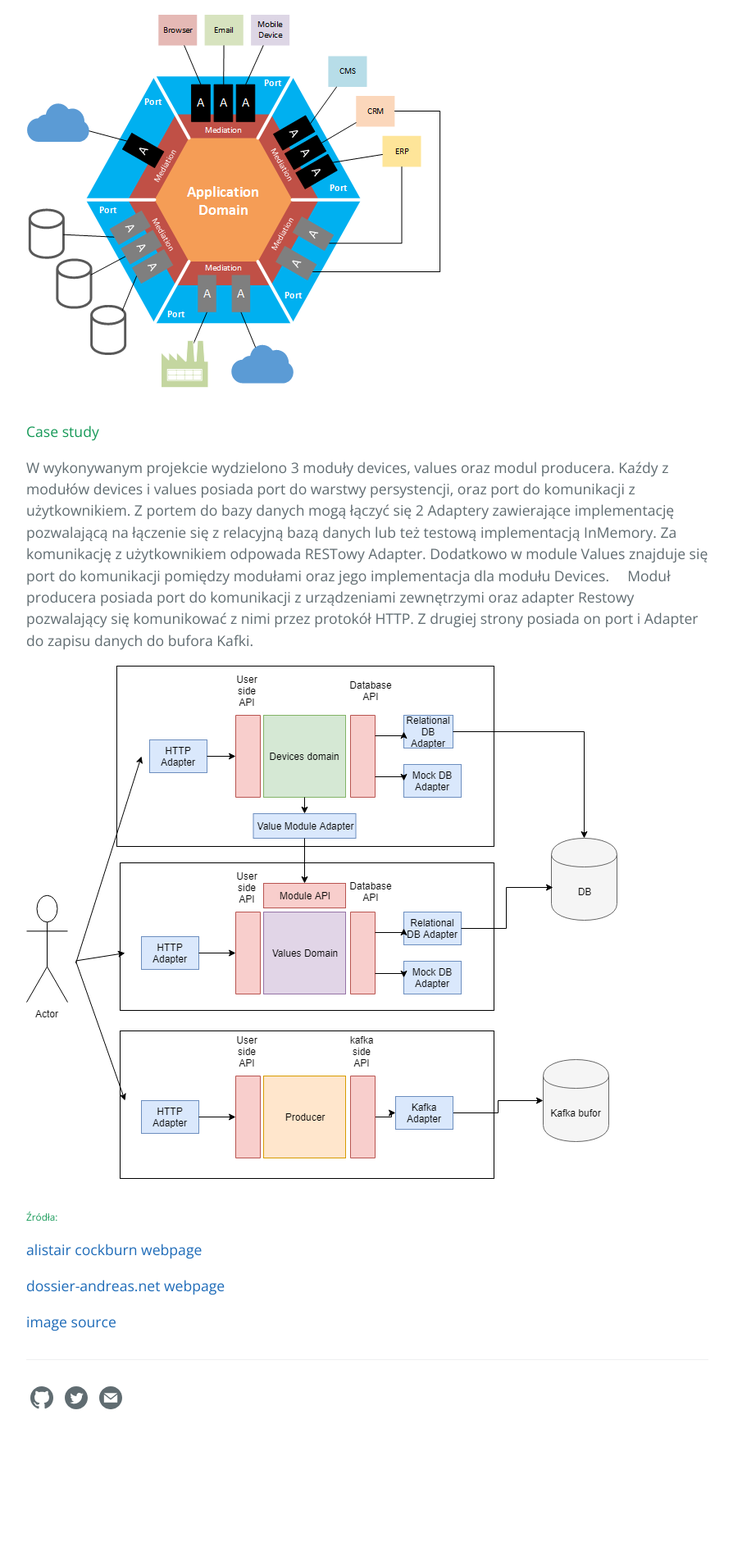
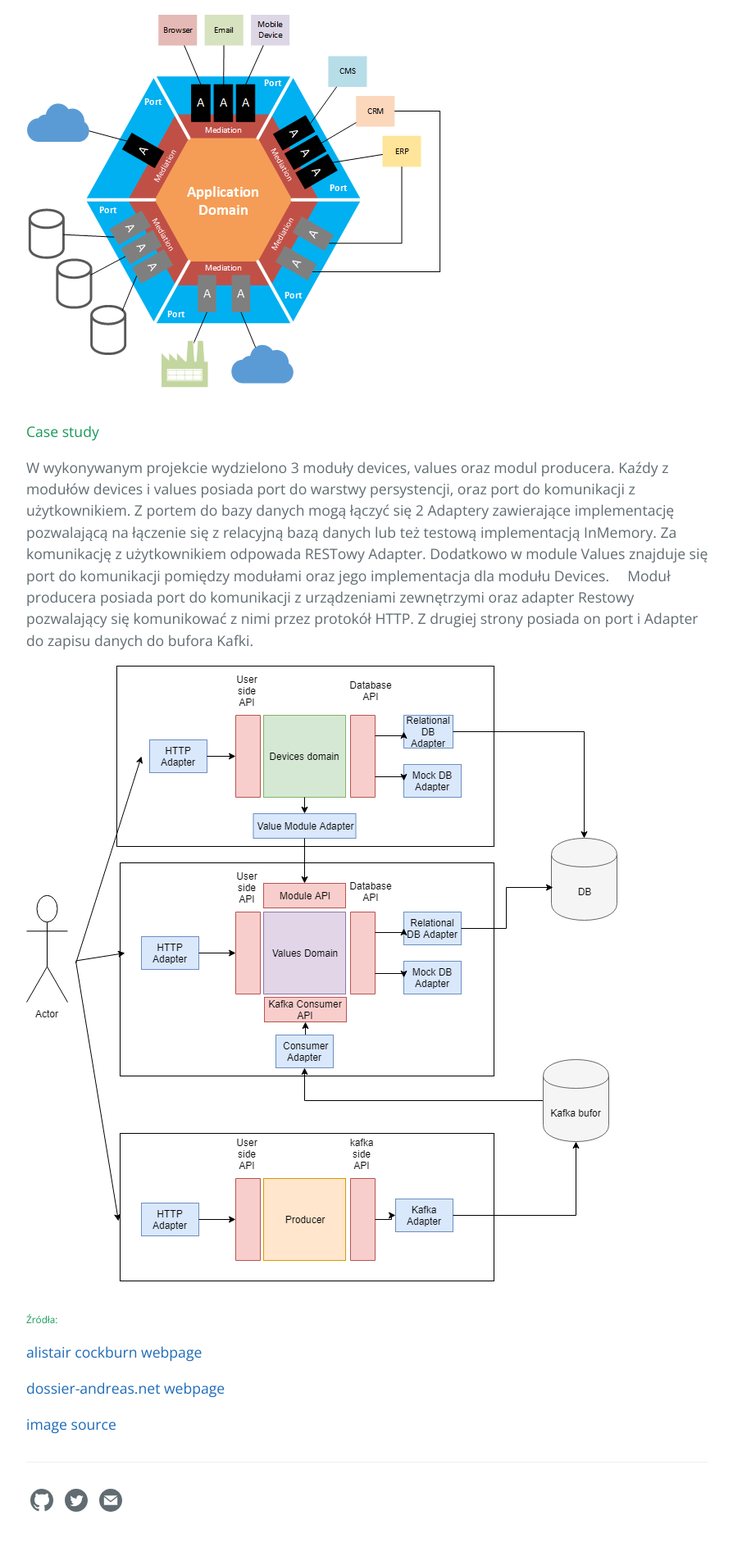
Before and after one commit to kamdibus/PIK, a Jekyll site: the page built from _posts/2018-05-30-Hexagonal-Architecture.md, in a window 1280 px wide. Shown: the part 1119-3017 px from the top of the page at 82% size, without its empty margins (192-1086 px from the left). Built offline with Jekyll 4.4.1, drawn with Linux system fonts in a browser that asks for light colours; before the commit the page ends 2892 px from its top, so only the background shows below that.

Commit message:
update arch diagram

```diff
--- a/_posts/2018-05-30-Hexagonal-Architecture.md
+++ b/_posts/2018-05-30-Hexagonal-Architecture.md
@@ -41,7 +41,7 @@ Moduł producera posiada port do komunikacji z urządzeniami zewnętrzymi oraz a
 z nimi przez protokół HTTP. Z drugiej strony posiada on port i Adapter do zapisu danych do bufora Kafki.
 
 
-![Architektura aplikajci](https://github.com/kamdibus/PIK/blob/gh-pages/img/arch2.png?raw=true "Architektura")
+![Architektura aplikajci](https://github.com/kamdibus/PIK/blob/gh-pages/img/arch4.png?raw=true "Architektura")
 
 ###### Źródła:
 [alistair cockburn webpage](http://alistair.cockburn.us/Hexagonal+architecture)
```
Also changed, not shown: img/arch4.png (added).
